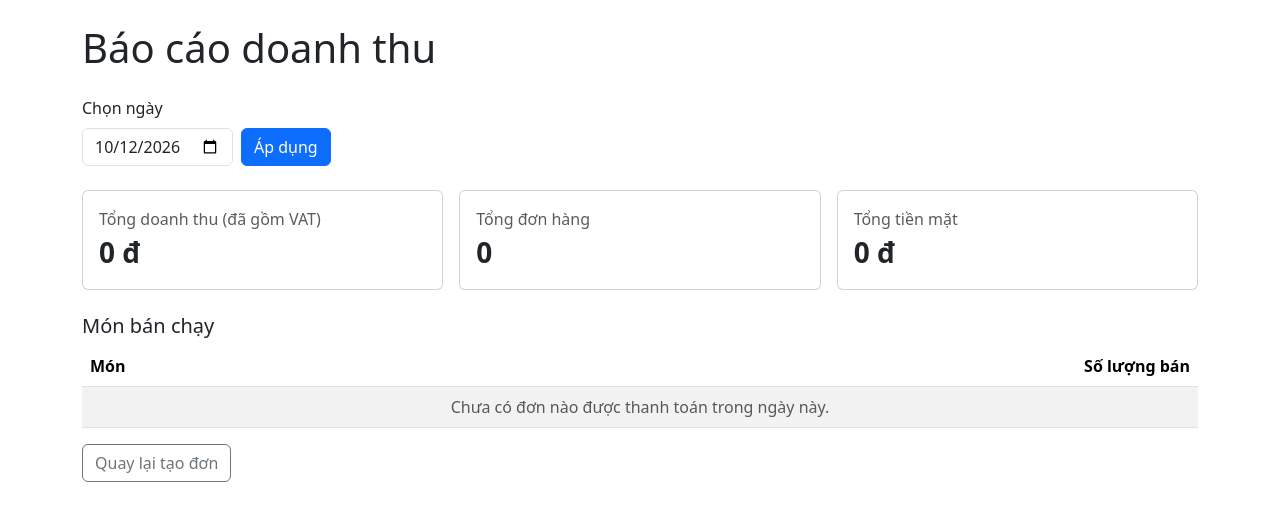
After one commit to NgcTrinh1102/pos-restaurant, a Django app: page /reports/revenue/ in a window 1280 px wide. The commit adds this page. Shown: the top 521 px of the page. Run offline with Django 5.2, Linux system fonts and the light colour scheme; the visitor is signed in with stand-in values (Sample User, id 1); data that the repository does not hold is empty.

Commit message:
Them bao cao doanh thu theo ngay va phan quyen

```diff
--- a/config/settings.py
+++ b/config/settings.py
@@ -105,7 +105,7 @@ AUTH_PASSWORD_VALIDATORS = [
 
 LANGUAGE_CODE = 'en-us'
 
-TIME_ZONE = 'UTC'
+TIME_ZONE = 'Asia/Ho_Chi_Minh'
 
 USE_I18N = True
 
--- a/pos/templates/pos/order_create.html
+++ b/pos/templates/pos/order_create.html
@@ -62,6 +62,9 @@
 
       <button type="submit" class="btn btn-primary">Đặt hàng</button>
       <a href="{% url 'product_list' %}" class="btn btn-outline-secondary">Xem thực đơn</a>
+            {% if perms.pos.view_transaction %}
+      <a href="{% url 'revenue_report' %}" class="btn btn-outline-primary">Báo cáo doanh thu</a>
+      {% endif %}
     </form>
 
     <form method="post" action="{% url 'logout' %}" class="mt-3">
--- /dev/null
+++ b/pos/templates/pos/revenue_report.html
@@ -0,0 +1,68 @@
+<!DOCTYPE html>
+<html lang="vi">
+<head>
+  <meta charset="UTF-8">
+  <meta name="viewport" content="width=device-width, initial-scale=1">
+  <title>Báo cáo doanh thu</title>
+  <link href="https://cdn.jsdelivr.net/npm/bootstrap@5.3.3/dist/css/bootstrap.min.css" rel="stylesheet">
+</head>
+<body>
+  <div class="container py-4">
+    <h1 class="mb-4">Báo cáo doanh thu</h1>
+
+    <form method="get" class="row g-2 align-items-end mb-4">
+      <div class="col-auto">
+        <label class="form-label">Chọn ngày</label>
+        <input type="date" name="date" value="{{ selected }}" max="{{ today }}" class="form-control">
+      </div>
+      <div class="col-auto">
+        <button type="submit" class="btn btn-primary">Áp dụng</button>
+      </div>
+    </form>
+
+    {% if error %}
+    <div class="alert alert-warning">{{ error }}</div>
+    {% endif %}
+
+    <div class="row g-3 mb-4">
+      <div class="col-md-4">
+        <div class="card"><div class="card-body">
+          <div class="text-muted">Tổng doanh thu (đã gồm VAT)</div>
+          <div class="fs-3 fw-bold">{{ total_revenue }} đ</div>
+        </div></div>
+      </div>
+      <div class="col-md-4">
+        <div class="card"><div class="card-body">
+          <div class="text-muted">Tổng đơn hàng</div>
+          <div class="fs-3 fw-bold">{{ total_orders }}</div>
+        </div></div>
+      </div>
+      <div class="col-md-4">
+        <div class="card"><div class="card-body">
+          <div class="text-muted">Tổng tiền mặt</div>
+          <div class="fs-3 fw-bold">{{ cash_revenue }} đ</div>
+        </div></div>
+      </div>
+    </div>
+
+    <h2 class="h5">Món bán chạy</h2>
+    <table class="table table-striped">
+      <thead>
+        <tr><th>Món</th><th class="text-end">Số lượng bán</th></tr>
+      </thead>
+      <tbody>
+        {% for p in top_products %}
+        <tr>
+          <td>{{ p.product__name }}</td>
+          <td class="text-end">{{ p.qty }}</td>
+        </tr>
+        {% empty %}
+        <tr><td colspan="2" class="text-center text-muted">Chưa có đơn nào được thanh toán trong ngày này.</td></tr>
+        {% endfor %}
+      </tbody>
+    </table>
+
+    <a href="{% url 'order_create' %}" class="btn btn-outline-secondary">Quay lại tạo đơn</a>
+  </div>
+</body>
+</html>
--- a/pos/urls.py
+++ b/pos/urls.py
@@ -7,4 +7,5 @@ urlpatterns = [
     path("orders/new/", views.order_create, name="order_create"),
     path("orders/<int:pk>/", views.order_detail, name="order_detail"),
     path("orders/<int:pk>/pay/", views.order_pay_cash, name="order_pay_cash"),
+    path("reports/revenue/", views.revenue_report, name="revenue_report"),
 ]
--- a/pos/views.py
+++ b/pos/views.py
@@ -1,6 +1,10 @@
-from django.contrib.auth.decorators import login_required
+from datetime import date
+
+from django.contrib.auth.decorators import login_required, permission_required
 from django.db import transaction
+from django.db.models import F, Sum
 from django.shortcuts import get_object_or_404, redirect, render
+from django.utils import timezone
 
 from .models import Order, OrderItem, Product, Transaction
 
@@ -106,3 +110,53 @@ def order_pay_cash(request, pk):
             return redirect("order_detail", pk=order.pk)
 
     return render(request, "pos/order_pay_cash.html", {"order": order, "error": error})
+
+@login_required
+@permission_required("pos.view_transaction", raise_exception=True)
+def revenue_report(request):
+    today = timezone.localdate()
+    error = None
+
+    # Đọc ngày người dùng chọn, mặc định là hôm nay
+    raw = request.GET.get("date", "")
+    try:
+        selected = date.fromisoformat(raw) if raw else today
+    except ValueError:
+        selected = today
+        error = "Ngày không hợp lệ."
+
+    # Không cho xem ngày trong tương lai
+    if selected > today:
+        selected = today
+        error = "Không thể xem báo cáo của ngày trong tương lai."
+
+    transactions = Transaction.objects.filter(created_at__date=selected)
+
+    # Tiền thực thu = tiền khách đưa - tiền thừa trả lại
+    real_amount = F("amount_paid") - F("change_returned")
+    total_revenue = transactions.aggregate(s=Sum(real_amount))["s"] or 0
+    cash_revenue = (
+        transactions.filter(method=Transaction.Method.CASH)
+        .aggregate(s=Sum(real_amount))["s"]
+        or 0
+    )
+    total_orders = transactions.values("order").distinct().count()
+
+    # 5 món bán chạy nhất trong ngày
+    top_products = (
+        OrderItem.objects.filter(order__transactions__created_at__date=selected)
+        .values("product__name")
+        .annotate(qty=Sum("quantity"))
+        .order_by("-qty")[:5]
+    )
+
+    context = {
+        "selected": selected.isoformat(),
+        "today": today.isoformat(),
+        "error": error,
+        "total_revenue": total_revenue,
+        "cash_revenue": cash_revenue,
+        "total_orders": total_orders,
+        "top_products": top_products,
+    }
+    return render(request, "pos/revenue_report.html", context)
```
